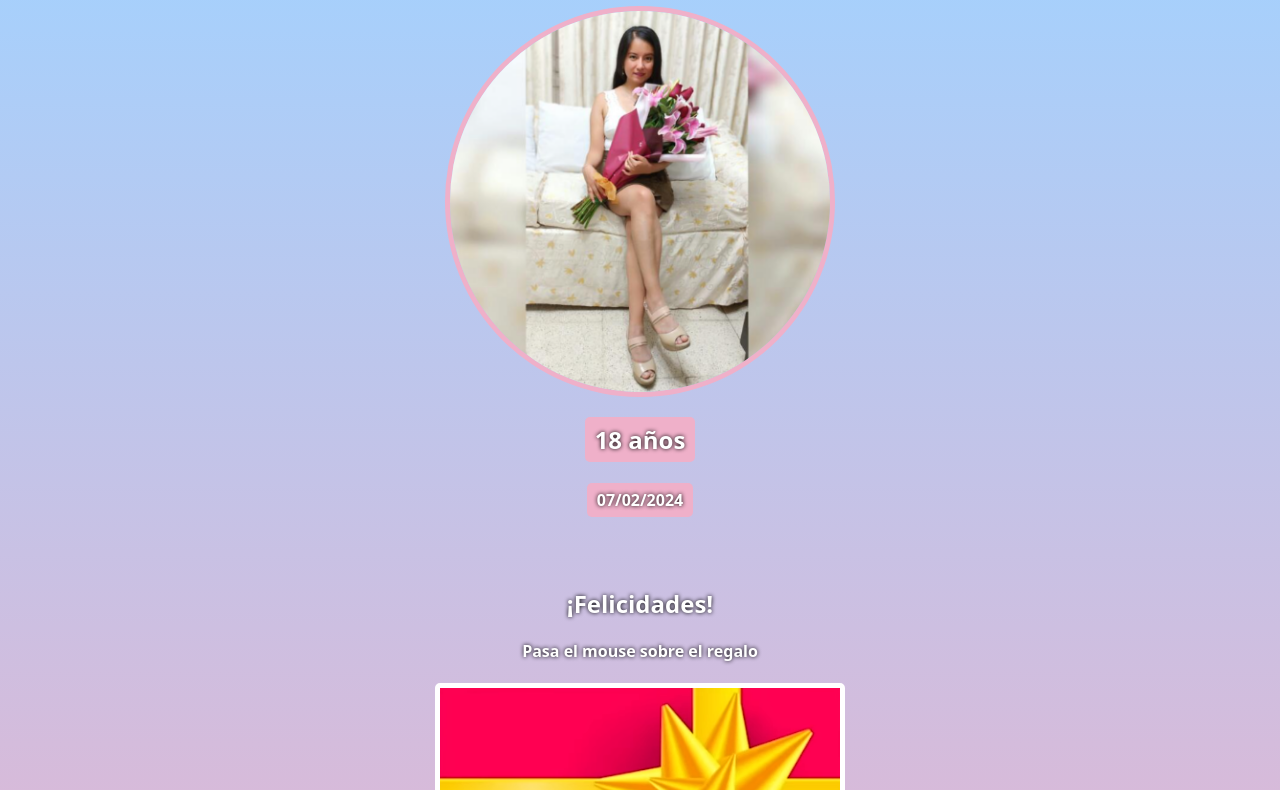
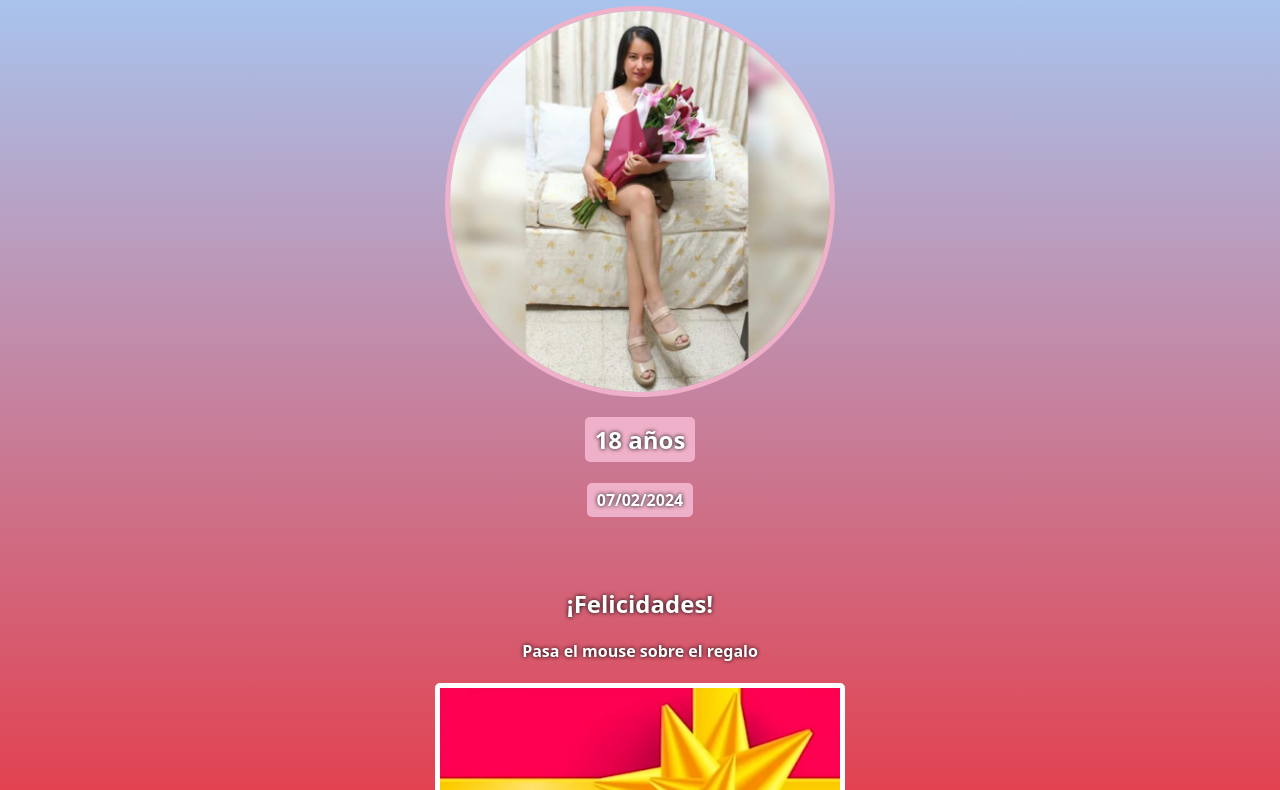
Before and after one commit to abuenov/html-css-birthday-gift-card, a plain HTML site: page index.html in a window 1280 px wide. Shown: the part 88-878 px from the top of the page. Drawn offline with Linux system fonts and the light colour scheme; a web font is replaced by a local one.

Commit message:
Pink to red

```diff
--- a/styles.css
+++ b/styles.css
@@ -1,6 +1,6 @@
 body {
     font-family: 'Happy Monkey', system-ui;
-    background: linear-gradient(#a2d2ff, #efb0c9);
+    background: linear-gradient(#a2d2ff, red);
     color: #ffffff;
     display: flex;
     flex-direction: column;
```
